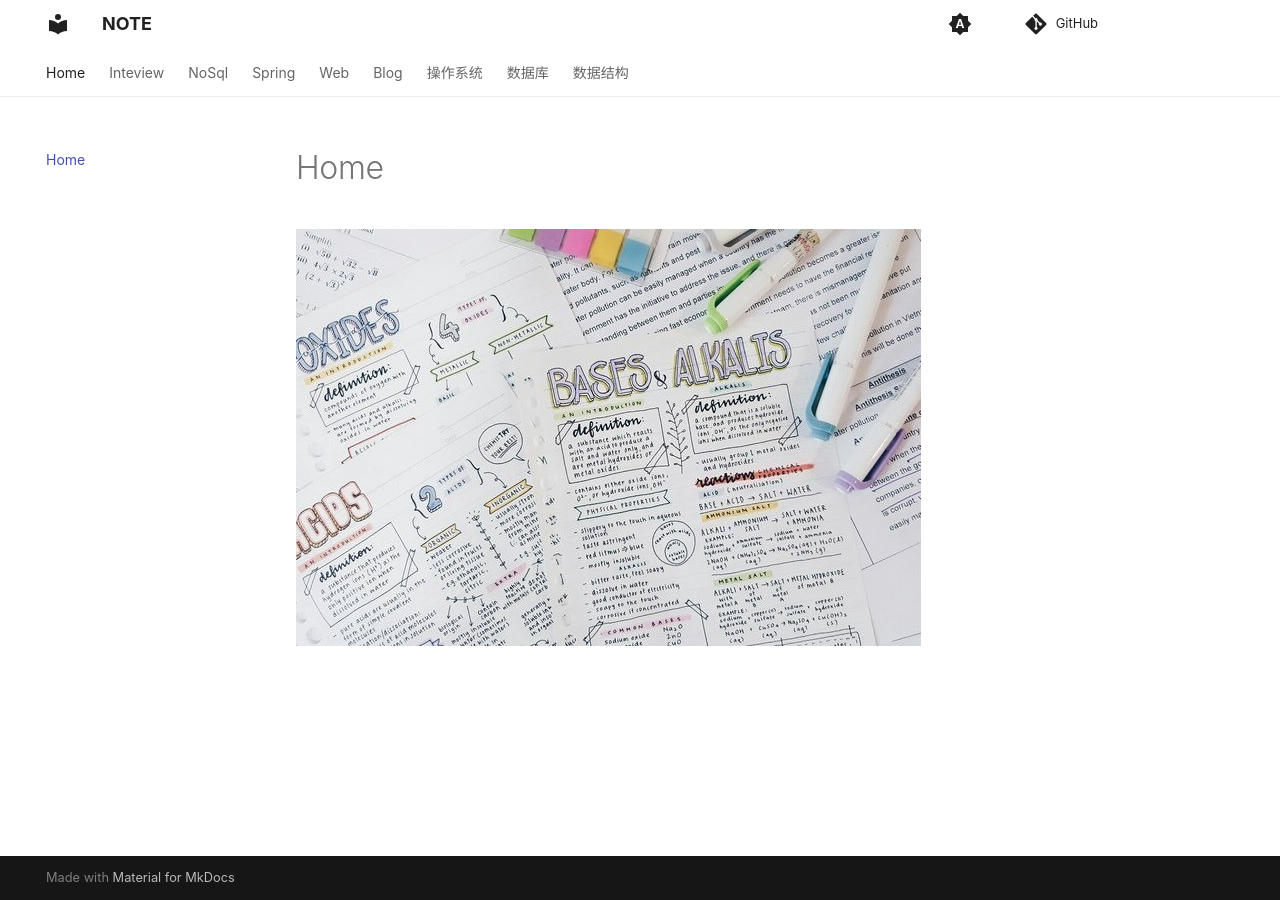
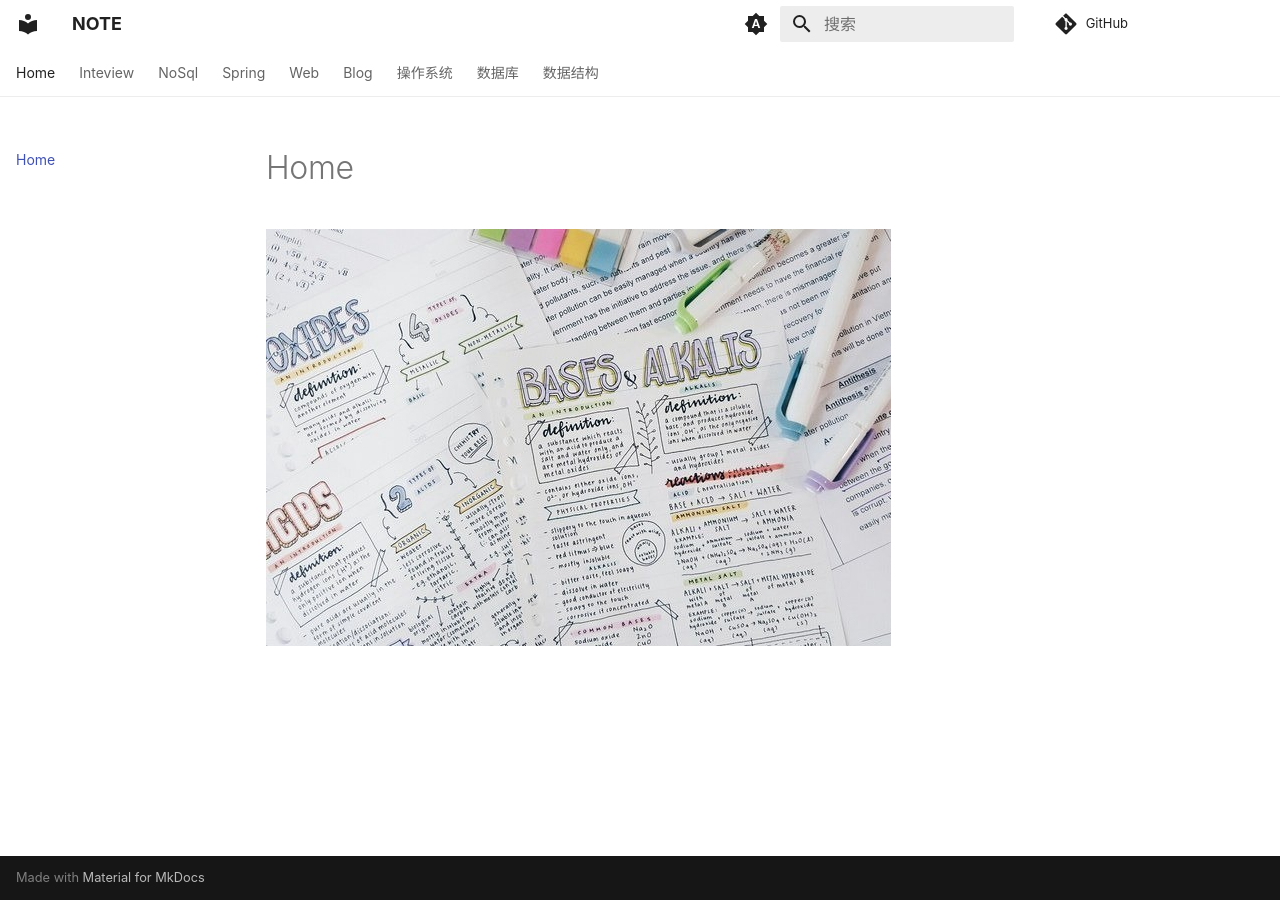
Before and after one commit to rocky-raccoon33/notes, an MkDocs documentation site: the page built from docs/index.md, in a window 1280 px wide. Built offline with MkDocs 1.6.1 and Material for MkDocs 9.7.7, drawn with Linux system fonts in a browser that asks for light colours; comment, search, counter and statistics services are not loaded.

Commit message:
change width

```diff
--- a/docs/stylesheets/extra.css
+++ b/docs/stylesheets/extra.css
@@ -23,3 +23,7 @@ h1 {
 	font-weight: bold;
 	color: aqua;
 }
+
+.md-grid {
+	max-width: 1440px;
+}
--- a/mkdocs.yml
+++ b/mkdocs.yml
@@ -90,3 +90,5 @@ plugins:
       archive_name: Archive
   - social:
       cards_font: Noto Sans SC
+  - search:
+      lang: zh
```
